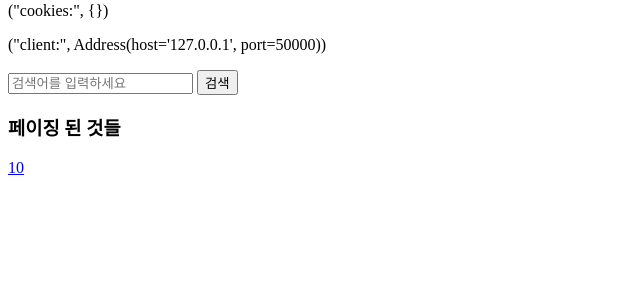
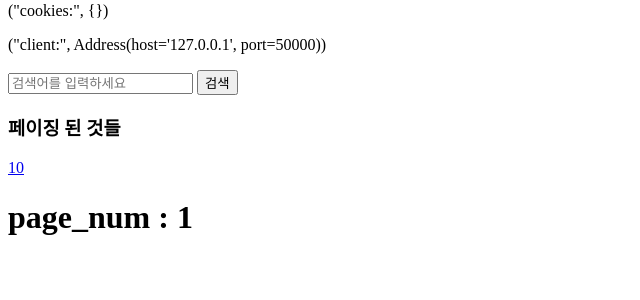
Before and after one commit to dain0127/web_board, a FastAPI app: template frontend/templates/list.html in a window 1280 px wide. Shown: the part 314-614 px from the top of the page, without its empty margins (0-640 px from the left). Run offline with FastAPI, Linux system fonts and the light colour scheme; the template is opened without the code that fills it: most values are stand-ins (such as "Sample title", 1, 10 or a date in 2020).

Commit message:
add paging, not searching

```diff
--- a/backend/main.py
+++ b/backend/main.py
@@ -49,8 +49,8 @@ def board_list(request: Request):
 
 #!!!!!!!!!!!!!!!!!!!!!!!!!
 #내가 추가한 게시글 검색 웹 페이지
-@app.get("/")
-def search_list(request: Request, query : str = ""):
+@app.get("/{page_num}")
+def search_list(request: Request, page_num: int, query : str = ""):
     DB_query = ""
     IsBlank = True
     number_of_board_per_page = 3
@@ -78,7 +78,7 @@ def search_list(request: Request, query : str = ""):
 
         cur.execute("SELECT * FROM posts"+ DB_query +
                     " ORDER BY id DESC LIMIT" +" "+str(number_of_board_per_page)+" "
-                    +"OFFSET"+" "+str(number_of_board_per_page))
+                    +"OFFSET"+" "+str(number_of_board_per_page * (page_num - 1)))
         posts = cur.fetchall()
 
     # 데이터베이스 연결을 종료합니다
@@ -87,7 +87,8 @@ def search_list(request: Request, query : str = ""):
 
     # 게시글 목록 템플릿을 렌더링하여 반환합니다
     return templates.TemplateResponse("list.html", {"request": request, "posts": posts,
-                                                    "IsBlank": IsBlank, "page_count" : page_count})
+                                                    "IsBlank": IsBlank, "page_count" : page_count,
+                                                    "page_num" : page_num})
 
 
 
--- a/frontend/templates/list.html
+++ b/frontend/templates/list.html
@@ -43,10 +43,10 @@
     <!-- 한줄로 나란히 연결시켜드릴게요.  -->
     <h3>페이징 된 것들</h3>
     {% for i in page_count %}
-        <span><a href="/write">{{ i+1 }}</a></span>
+        <span><a href="/{{ i+1 }}">{{ i+1 }}</a></span>
     {% endfor %}
 
-    <h1> </h1>
+    <h1>page_num : {{page_num}}</h1>
 
 </body>  <!-- 본문 섹션 종료 -->
 </html>  <!-- HTML 문서 종료 -->
--- a/frontend/templates/view.html
+++ b/frontend/templates/view.html
@@ -10,6 +10,6 @@
     <p>{{ post.content }}</p>  <!-- 게시글 내용을 단락으로 표시 -->
     <a href="/edit/{{ post.id }}">수정</a>  <!-- 게시글 수정 페이지로 이동하는 링크 -->
     <a href="/delete/{{ post.id }}">삭제</a>  <!-- 게시글 삭제 기능을 실행하는 링크 -->
-    <a href="/">목록</a>  <!-- 게시판 목록 페이지로 돌아가는 링크 -->
+    <a href="/1">목록</a>  <!-- 게시판 목록 페이지로 돌아가는 링크 -->
 </body>  <!-- 본문 섹션 종료 -->
 </html>  <!-- HTML 문서 종료 -->
--- a/frontend/templates/write.html
+++ b/frontend/templates/write.html
@@ -13,6 +13,6 @@
         <textarea name="content" rows="5" cols="40"></textarea><br>  <!-- 내용 입력 필드 (여러 줄 텍스트 영역) -->
         <button type="submit">등록</button>  <!-- 폼 데이터를 서버로 전송하는 버튼 -->
     </form>  <!-- 폼 종료 -->
-    <a href="/">목록</a>  <!-- 게시판 목록 페이지로 돌아가는 링크 -->
+    <a href="/1">목록</a>  <!-- 게시판 목록 페이지로 돌아가는 링크 -->
 </body>  <!-- 본문 섹션 종료 -->
 </html>  <!-- HTML 문서 종료 -->
```
